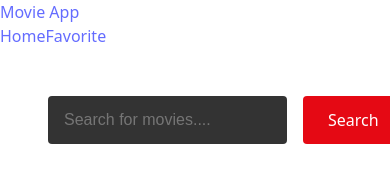
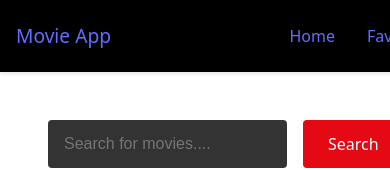
Before and after one commit to afzytk/movie-search-engine, a React app in the folder frontend/: page / in a window 390 px wide. Shown: the top 170 px of the page. Built offline with nearby package versions, Linux system fonts and the light colour scheme; the HTML template or start-up script is replaced by a standard one.

Commit message:
style: add styling to NavBar.css

```diff
--- a/frontend/src/components/NavBar.jsx
+++ b/frontend/src/components/NavBar.jsx
@@ -1,4 +1,5 @@
 import { Link } from "react-router-dom";
+import "../css/NavBar.css"
 
 function NavBar() {
     return (
--- /dev/null
+++ b/frontend/src/css/NavBar.css
@@ -0,0 +1,47 @@
+.navbar {
+  background-color: #000000;
+  padding: 1rem 2rem;
+  display: flex;
+  justify-content: space-between;
+  align-items: center;
+  box-shadow: 0 2px 4px rgba(0, 0, 0, 0.1);
+}
+
+.navbar-brand {
+  font-size: 1.5rem;
+  font-weight: bold;
+}
+
+.navbar-links {
+  display: flex;
+  gap: 2rem;
+}
+
+.nav-link {
+  font-size: 1rem;
+  padding: 0.5rem 1rem;
+  border-radius: 4px;
+  transition: background-color 0.2s;
+}
+
+.nav-link:hover {
+  background-color: rgba(255, 255, 255, 0.1);
+}
+
+@media (max-width: 768px) {
+  .navbar {
+    padding: 1rem;
+  }
+
+  .navbar-brand {
+    font-size: 1.2rem;
+  }
+
+  .navbar-links {
+    gap: 1rem;
+  }
+
+  .nav-link {
+    padding: 0.5rem;
+  }
+}
```
